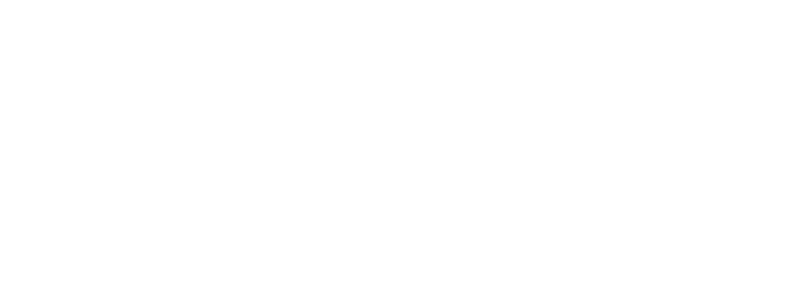
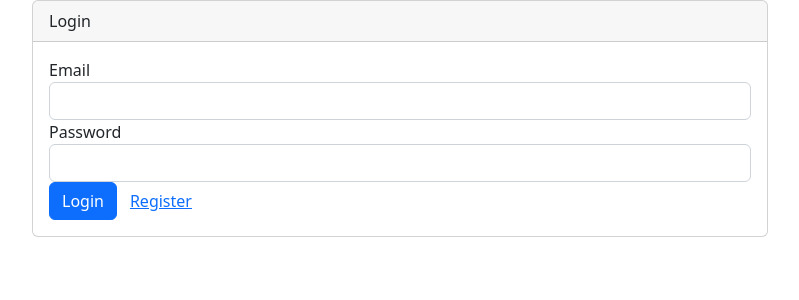
Before and after one commit to Marco30/Maverick, an Angular app in the folder CodeRed/: page /LoginView in a window 1280 px wide. Before the commit this address led to /. Shown: the top 300 px of the page, without its empty margins (240-1039 px from the left). Built offline with nearby package versions, Linux system fonts and the light colour scheme.

Commit message:
added login view added test dark mode

```diff
--- a/CodeRed/src/app/app-routing.module.ts
+++ b/CodeRed/src/app/app-routing.module.ts
@@ -2,9 +2,9 @@
 import { RouterModule, Routes } from '@angular/router';
 
 const routes: Routes = [
-  { path: '', redirectTo: '/MainView', pathMatch: 'full' },
+  { path: '', redirectTo: '/LoginView', pathMatch: 'full' },
   { path: 'MainView', loadChildren: () => import('./main-view/main-view.module').then(m => m.MainViewModule) },
-  { path: 'ChatView', loadChildren: () => import('./main-view/views/chat-view/chat-view.module').then(m => m.ChatViewModule) },
+  { path: 'LoginView', loadChildren: () => import('./login-view/login-view.module').then(m => m.LoginViewModule) },
 ];
 
 @NgModule({
--- /dev/null
+++ b/CodeRed/src/app/login-view/login-view-routing.module.ts
@@ -0,0 +1,11 @@
+import { NgModule } from '@angular/core';
+import { RouterModule, Routes } from '@angular/router';
+import { LoginViewComponent } from './login-view.component';
+
+const routes: Routes = [{ path: '', component: LoginViewComponent }];
+
+@NgModule({
+  imports: [RouterModule.forChild(routes)],
+  exports: [RouterModule]
+})
+export class LoginViewRoutingModule { }
--- /dev/null
+++ b/CodeRed/src/app/login-view/login-view.component.html
@@ -0,0 +1,51 @@
+<div class="container">
+    <div class="row justify-content-center">
+      <div class="col-md-8">
+        <div class="card">
+          <div class="card-header">{{ showRegistrationForm ? 'Register' : 'Login' }}</div>
+
+          <div class="card-body">
+            <form *ngIf="!showRegistrationForm" (ngSubmit)="login()" #loginForm="ngForm">
+              <div class="form-group">
+                <label for="email">Email</label>
+                <input type="email" class="form-control" id="email" name="email" [(ngModel)]="loginData.email" required>
+              </div>
+
+              <div class="form-group">
+                <label for="password">Password</label>
+                <input type="password" class="form-control" id="password" name="password" [(ngModel)]="loginData.password" required>
+              </div>
+
+              <button type="submit" class="btn btn-primary">Login</button>
+              <button type="button" class="btn btn-link" (click)="showRegistrationForm = true">Register</button>
+            </form>
+
+            <form *ngIf="showRegistrationForm" (ngSubmit)="register()" #registerForm="ngForm">
+              <div class="form-group">
+                <label for="name">Name</label>
+                <input type="text" class="form-control" id="name" name="name" [(ngModel)]="registerData.name" required>
+              </div>
+
+              <div class="form-group">
+                <label for="email">Email</label>
+                <input type="email" class="form-control" id="email" name="email" [(ngModel)]="registerData.email" required>
+              </div>
+
+              <div class="form-group">
+                <label for="password">Password</label>
+                <input type="password" class="form-control" id="password" name="password" [(ngModel)]="registerData.password" required>
+              </div>
+
+              <div class="form-group">
+                <label for="password_confirmation">Confirm Password</label>
+                <input type="password" class="form-control" id="password_confirmation" name="password_confirmation" [(ngModel)]="registerData.password_confirmation" required>
+              </div>
+
+              <button type="submit" class="btn btn-primary">Register</button>
+              <button type="button" class="btn btn-link" (click)="showRegistrationForm = false">Back to Login</button>
+            </form>
+          </div>
+        </div>
+      </div>
+    </div>
+  </div>
--- /dev/null
+++ b/CodeRed/src/app/login-view/login-view.component.ts
@@ -0,0 +1,38 @@
+import { Component } from '@angular/core';
+
+@Component({
+  selector: 'app-login-view',
+  templateUrl: './login-view.component.html',
+  styleUrls: ['./login-view.component.css']
+})
+export class LoginViewComponent {
+
+  showRegistrationForm = false;
+
+  loginData = {
+    email: '',
+    password: ''
+  };
+
+  registerData = {
+    name: '',
+    email: '',
+    password: '',
+    password_confirmation: ''
+  };
+
+  constructor() { }
+
+  ngOnInit() {
+  }
+
+  login() {
+    console.log('Logging in with data:', this.loginData);
+  }
+
+  register() {
+    console.log('Registering with data:', this.registerData);
+  }
+
+
+}
```
Also changed, not shown: CodeRed/src/app/login-view/login-view.module.ts (added, +19 -0 lines), CodeRed/src/app/login-view/login-view.component.css (added), 1 other file (tests, documents, lock files or other folders).
